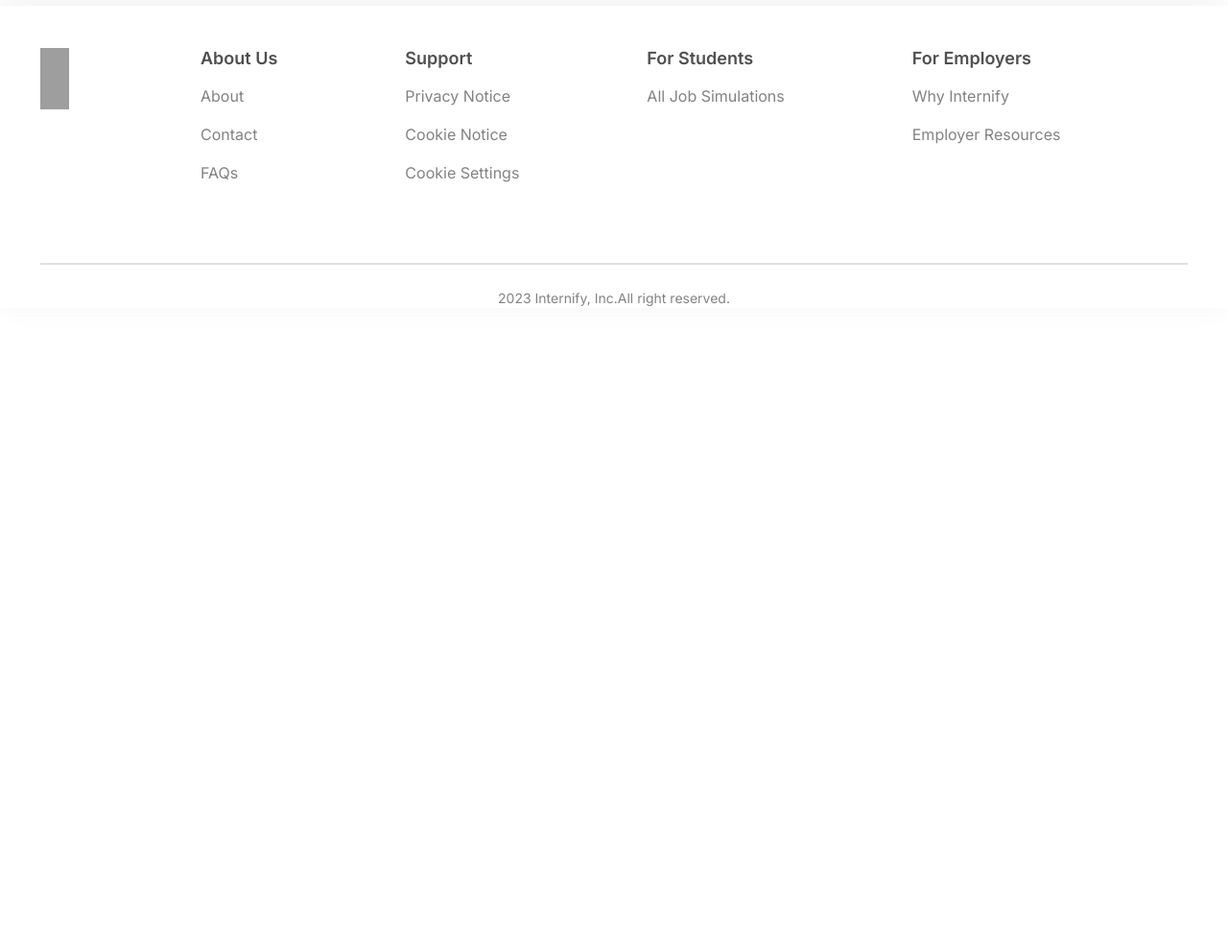
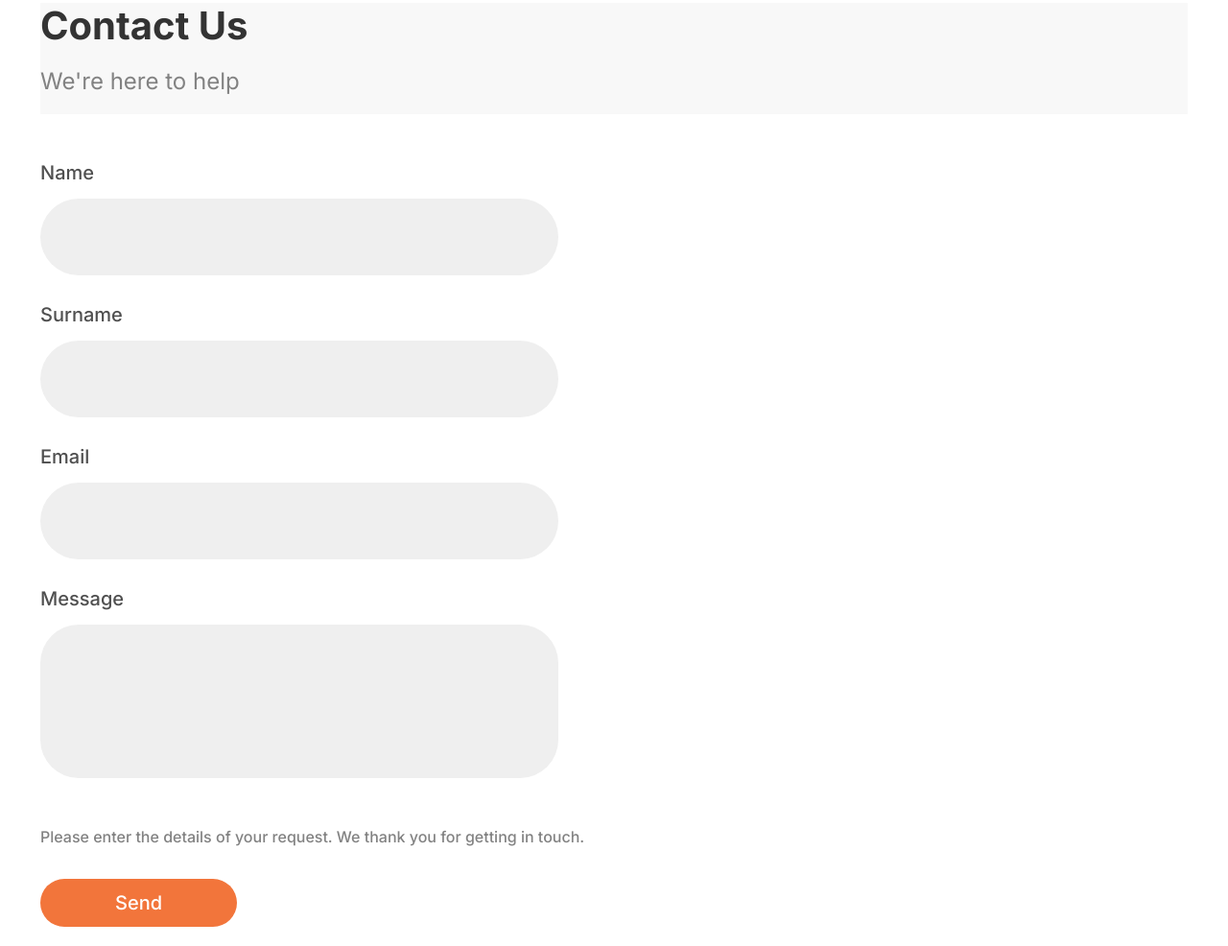
Before and after one commit to Jeikhun/Forage_Front, a React app: page /contact in a window 1280 px wide. Shown: the part 454-1440 px from the top of the page at 96% size. Before the commit the page ends 800 px from the top, so only its background shows below. Built offline with nearby package versions, Linux system fonts and the light colour scheme; no server answers.

Commit message:
add:ContactPage

```diff
--- a/src/components/App.js
+++ b/src/components/App.js
@@ -5,6 +5,7 @@ import Navbar from "./Navbar";
 import Footer from "./Footer";
 import GithubState from "../context/GithubState";
 import HomePage from "./HomePage";
+import Contact from "./Contact";
 <script src="https://code.jquery.com/jquery-3.2.1.slim.min.js"></script>;
 
 const App = () => {
@@ -18,6 +19,7 @@ const App = () => {
           <Switch>
             <Route path="/" exact component={HomePage} />
             <Route path="/fags" component={FagPage} />
+            <Route path="/contact" component={Contact} />
           </Switch>
           <Footer />
         </div>
--- /dev/null
+++ b/src/components/Contact.js
@@ -0,0 +1,82 @@
+import React, { Component, useState } from "react";
+import "../styles/contact.scss";
+
+const Contact = () => {
+  const [FirstName, setFirstName] = useState("");
+  const [LastName, setLastName] = useState("");
+  const [Email, setEmail] = useState("");
+  const [Message, setMessage] = useState("");
+  const handleSubmit = async (e) => {
+    e.preventDefault();
+    const response = await fetch("https://localhost:7297/api/HelpMessage", {
+      method: "POST",
+      body: JSON.stringify({
+        firstName: FirstName,
+        lastName: LastName,
+        email: Email,
+        message: Message,
+        helpMessageTypeId: 1,
+      }),
+      headers: {
+        "Content-Type": "application/json",
+      },
+    });
+    const result = await response.json();
+    console.log(result);
+  };
+  return (
+    <section className="content container">
+      <div className="header">
+        <h4>Contact Us</h4>
+        <p>We're here to help</p>
+      </div>
+      <form onSubmit={handleSubmit} className="inputs-form">
+        <div>
+          <label htmlFor="firstname">Name</label>
+          <input
+            type="text"
+            id="FirstName"
+            onChange={(e) => setFirstName(e.target.value)}
+          />
+          {/* <span style="font-size: 14px !important; color: red !important"></span> */}
+        </div>
+        <div>
+          <label htmlFor="surname">Surname</label>
+          <input
+            type="text"
+            id="LastName"
+            onChange={(e) => setLastName(e.target.value)}
+          />
+          {/* <span style="font-size: 14px !important; color: red !important"></span> */}
+        </div>
+        <div>
+          <label htmlFor="email">Email</label>
+          <input
+            type="email"
+            id="email"
+            onChange={(e) => setEmail(e.target.value)}
+          />
+          {/* <span style="font-size: 14px !important; color: red !important"></span> */}
+        </div>
+        <div>
+          <label htmlFor="message">Message</label>
+          <textarea
+            type="text"
+            id="message"
+            onChange={(e) => setMessage(e.target.value)}
+          ></textarea>
+          {/* <span style="font-size: 14px !important; color: red !important"></span> */}
+        </div>
+        <div className="submit-sec">
+          <h6>
+            Please enter the details of your request. We thank you for getting
+            in touch.
+          </h6>
+          <button type="submit">Send</button>
+        </div>
+      </form>
+    </section>
+  );
+};
+
+export default Contact;
--- /dev/null
+++ b/src/styles/contact.scss
@@ -0,0 +1,184 @@
+* {
+  box-sizing: border-box;
+  margin: 0;
+  padding: 0;
+  font-family: "Inter", sans-serif;
+}
+a {
+  text-decoration: none;
+  color: black;
+}
+.container {
+  width: 100%;
+  max-width: 1220px;
+  margin: auto;
+}
+.wrapper {
+  margin: auto;
+}
+/* Navigation Section Style */
+#navigation {
+  padding-top: 40px;
+  display: flex;
+  justify-content: space-between;
+  .block {
+    display: flex;
+
+    .direction {
+      display: flex;
+      gap: 32px;
+      align-items: center;
+      & > a {
+        text-decoration: none;
+        color: #333;
+      }
+    }
+    .sign-in {
+      display: flex;
+      gap: 32px;
+      margin-left: 172px;
+      align-items: center;
+      .sign-in-btn {
+        padding: 12px 20px;
+        background-color: #f2753b;
+        border-radius: 30px;
+        color: #fff;
+        cursor: pointer;
+        font-weight: 500;
+      }
+      .log-in-btn {
+        color: #333;
+      }
+    }
+  }
+}
+/* Navigation Section Style */
+
+.content {
+  margin-top: 117px;
+  .header {
+    display: flex;
+    flex-direction: column;
+    gap: 8px;
+    & > h4 {
+      color: #333;
+      font-size: 40px;
+      font-weight: 700;
+    }
+    & > p {
+      color: #828282;
+      font-size: 24px;
+      font-weight: 400;
+    }
+  }
+  .inputs-form {
+    margin-top: 46px;
+    display: flex;
+    flex-direction: column;
+    gap: 26px;
+    & > div {
+      display: flex;
+      flex-direction: column;
+      & > label {
+        font-size: 20px;
+        color: #4f4f4f;
+        font-weight: 500;
+      }
+      & > input {
+        margin-top: 12px;
+        width: 540px;
+        background: #efefef;
+        border-radius: 40px;
+        border: none;
+        padding: 24px 40px 24px 40px;
+        color: #4f4f4f;
+        font-size: 18px;
+        height: 80px;
+      }
+      & > textarea {
+        margin-top: 12px;
+        width: 540px;
+        background: #efefef;
+        border-radius: 40px;
+        border: none;
+        padding: 24px 40px 24px 40px;
+        color: #4f4f4f;
+        font-size: 18px;
+        height: 160px;
+        resize: none;
+        overflow: hidden;
+      }
+    }
+  }
+  .submit-sec {
+    display: flex;
+    flex-direction: column;
+    gap: 26px;
+    margin-top: 26px;
+    & > h6 {
+      color: #828282;
+      font-weight: 500;
+    }
+    & > button {
+      width: 205px;
+      font-size: 20px;
+      font-weight: 500;
+      color: #fff;
+      padding: 10px 0;
+      background-color: #f2753b;
+      border-radius: 30px;
+      text-align: center;
+      border: 0px;
+    }
+  }
+}
+
+/* Footer Section Style */
+.footer-sec {
+  background: #fff;
+  box-shadow: 0px -6px 33px 0px rgba(0, 0, 0, 0.06);
+  margin-top: 120px;
+  .footer-block {
+    padding-top: 44px;
+    .footer-content {
+      display: flex;
+      gap: 137px;
+      .footer-logo {
+        & img {
+          width: 30px;
+          height: 64px;
+        }
+      }
+      .footer-navigation {
+        display: flex;
+        gap: 133px;
+        & h4 {
+          margin-bottom: 16px;
+          cursor: pointer;
+          color: #4f4f4f;
+          font-weight: 600;
+          font-size: 18px;
+        }
+        & p {
+          margin-top: 8px;
+          cursor: pointer;
+          color: #828282;
+          font-weight: 400;
+        }
+      }
+    }
+    .footer-underline {
+      width: inherit;
+      margin: 66px 0 18px 0;
+      display: inline-block;
+      border: 1px solid #e0e0e0;
+    }
+    .footer-bottom {
+      color: #828282;
+      font-size: 14px;
+      text-align: center;
+      margin-bottom: 18px;
+    }
+  }
+}
+/* Footer Section Style */
```
Also changed, not shown: HTML/contact.html (+16 -7 lines).
